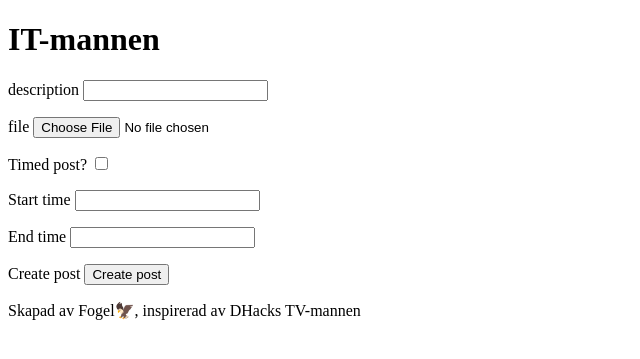
After one commit to cthit/IT-mannen, a Flask app: page /user in a window 1280 px wide. The commit adds this page. Shown: the top 359 px of the page, without its empty margins (0-640 px from the left). Run offline with Flask 3, Linux system fonts and the light colour scheme; some libraries are stand-ins or nearby versions.

Commit message:
lite html, lite forms

```diff
--- a/docker-compose.yml
+++ b/docker-compose.yml
@@ -37,6 +37,7 @@ services:
       PR_DB_PORT: ${PR_DB_PORT:-5432}
       FLASK_RUN_HOST: ${FLASK_RUN_HOST:-0.0.0.0}
       FLASK_RUN_PORT: ${FLASK_RUN_PORT:-5000}
+      APP_SECRET: ${APP_SECRET}
     ports:
       - ${FLASK_RUN_PORT:-5000}:5000
     volumes:
--- a/src/app.py
+++ b/src/app.py
@@ -26,6 +26,7 @@ def create_app() -> Flask:
 
 def main() -> None:
     app = create_app()
+    app.secret_key = os.getenv("APP_SECRET")
     app.run(
         host=os.getenv("FLASK_RUN_HOST", "0.0.0.0"),
         port=int(os.getenv("FLASK_RUN_PORT", 5000)),
--- /dev/null
+++ b/src/blueprints/user.py
@@ -0,0 +1,15 @@
+from flask import Blueprint, render_template
+from forms import create_post_form
+
+
+_user = Blueprint("user", __name__, template_folder="templates")
+
+
+@_user.route("/user", methods=["GET", "POST"])
+def fridge_page() -> str:
+    form = create_post_form()
+    return render_template("user.html", form=form)
+
+
+def create_blueprint() -> Blueprint:
+    return _user
--- a/src/forms.py
+++ b/src/forms.py
@@ -1,5 +1,5 @@
 from flask_wtf import FlaskForm  # type: ignore
-from flask_wtf.file import FileField, FileRequired  # type: ignore
+from flask_wtf.file import FileField, FileRequired, FileAllowed  # type: ignore
 from wtforms import StringField, BooleanField, SubmitField
 from wtforms.validators import InputRequired
 
@@ -14,7 +14,9 @@ class modify_button_form(FlaskForm):
 
 class create_post_form(FlaskForm):
     description = StringField("description", validators=[InputRequired()])
-    file = FileField("file", validators=[FileRequired()])
+    file = FileField(
+        "file", validators=[FileRequired(), FileAllowed(["png", "jpg"], "Images only!")]
+    )
     is_timed = BooleanField("Timed post?")
     start_time = StringField("Start time")
     end_time = StringField("End time")
--- a/src/templates/index.html
+++ b/src/templates/index.html
@@ -1,5 +1,33 @@
+<!DOCTYPE html>
+<html lang="en">
+
+<head>
+    <meta charset="UTF-8">
+    <meta name="viewport" content="width=device-width, initial-scale=1.0">
+    <title>IT-mannen</title>
+    {% block head %}
+    {% endblock %}
+</head>
 <body>
-    <h1>
-        IT-mannen
-    </h1>
+    <header>
+        <h1>
+            IT-mannen
+        </h1>
+        {% block header %}
+        {% endblock %}
+    </header>
+
+    <main>
+        {% block main %}
+        {% endblock %}
+    </main>
+
+    <footer>
+        {% block footer %}
+        {% endblock %}
+        <p>
+            Skapad av Fogel🦅, inspirerad av DHacks TV-mannen
+        </p>
+    </footer>
 </body>
+</html>
--- /dev/null
+++ b/src/templates/user.html
@@ -0,0 +1,15 @@
+{% extends "index.html" %}
+
+{% block main %}
+
+<form method="POST">
+    {{ form.hidden_tag() }}
+    <p>{{ form.description.label }} {{ form.description() }}</p>
+    <p>{{ form.file.label }} {{ form.file(type="file", accept="image/*") }}</p>
+    <p>{{ form.is_timed.label }} {{ form.is_timed() }}</p>
+    <p>{{ form.start_time.label }} {{ form.start_time() }}</p>
+    <p>{{ form.end_time.label }} {{ form.end_time() }}</p>
+    <p>{{ form.submit.label }} {{ form.submit() }}</p>
+</form>
+
+{% endblock %}
```
Also changed, not shown: 1 other file.
